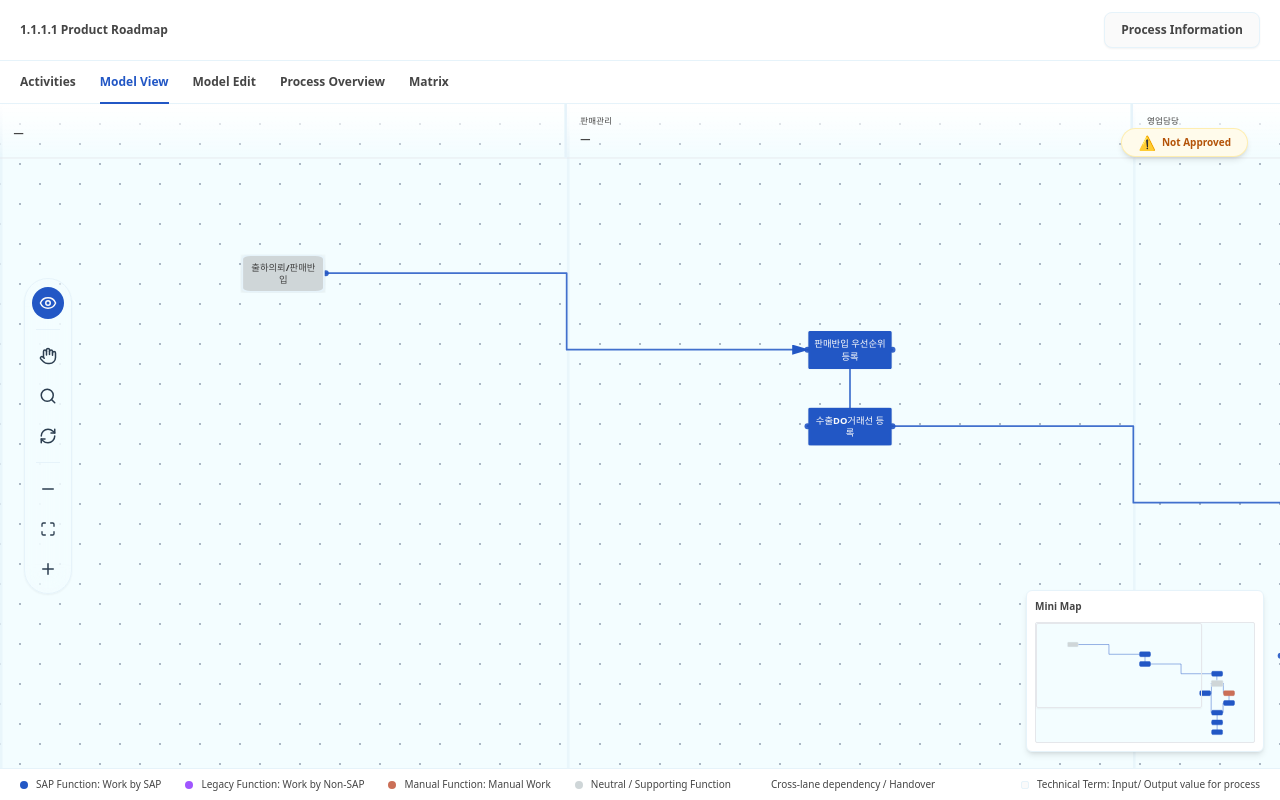
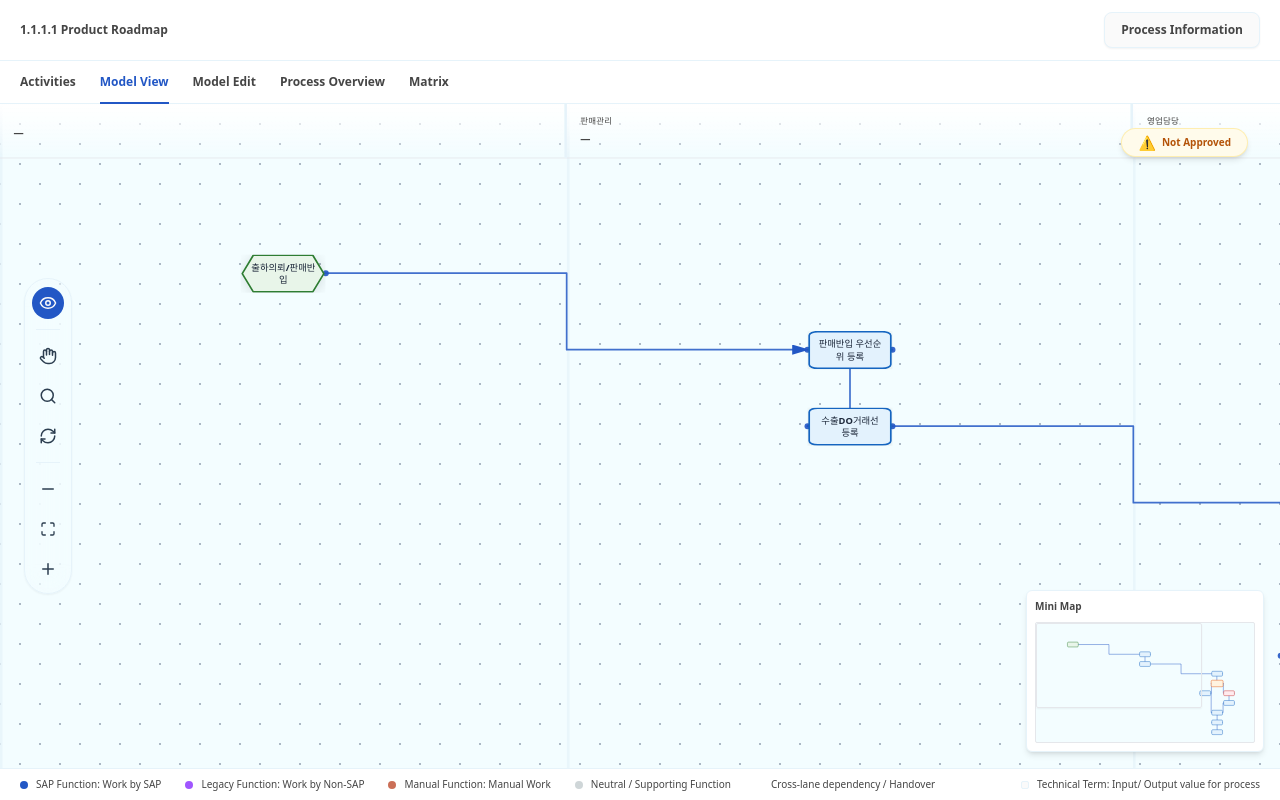
Before and after one commit to axios104/View-Only, a React (Vite) app: page / in a window 1280 px wide. Built offline with nearby package versions, Linux system fonts and the light colour scheme.

Commit message:
color theme changes

```diff
--- a/package.json
+++ b/package.json
@@ -14,6 +14,7 @@
     "dagre": "^0.8.5",
     "lucide-react": "^1.7.0",
     "react": "^19.2.4",
+    "react-awesome-shapes": "^0.1.6",
     "react-dom": "^19.2.4",
     "react-redux": "^9.2.0",
     "react-router-dom": "^7.14.0"
--- a/src/components/ProcessCanvas.tsx
+++ b/src/components/ProcessCanvas.tsx
@@ -1,5 +1,5 @@
 import { forwardRef, useImperativeHandle, useMemo, useRef, useState } from 'react'
-import type { Anchor, Person, RoadmapDiagram, NodeShape, Lane } from '../types/roadmap'
+import type { Anchor, Person, RoadmapDiagram, Lane } from '../types/roadmap'
 import { setTranslate, setScale, setSelectedEditEdgeId, setSelectedEditNodeId } from '../store/canvasSlice'
 import { useAppDispatch, useAppSelector } from '../store/hooks'
 import { updateNodeCoords, addEdge, removeEdge } from '../store/diagramSlice'
@@ -34,45 +34,93 @@ function anchorPoint(n: PositionedRoadmapNode, a: Anchor): { x: number; y: numbe
   }
 }
 
-function NodeBg({ shape, fill, border }: { shape: NodeShape, fill: string, border: string }) {
+// ---------------------------------------------------------
+// CUSTOM SHAPE & COLOR MAPPER (With safe fallbacks)
+// ---------------------------------------------------------
+function getMappedNodeStyle(n: PositionedRoadmapNode) {
+  // Safe casting to avoid TS errors on dynamic layout props
+  let shape = (n as any).shape || 'rounded-rect'
+  let fill = (n as any).style?.fill || '#ffffff'
+  let border = (n as any).style?.border || '#cbd5e1'
+
+  // Safe string conversion to avoid crashes if metadata is missing
+  const t = String(n.type || '').toLowerCase()
+  const meta = String(n.metadata?.typeText || '').toLowerCase()
+  const label = String(n.label || n.title || '').toLowerCase()
+
+  // 1. SAP Function (Blue Rectangle)
+  if (t === 'process' || t === 'sap' || meta === 'sap') {
+    fill = '#E3F2FD'; border = '#1565C0'; shape = 'rounded-rect'
+  }
+  // 2. Legacy function (Purple Rectangle)
+  if (t === 'legacy' || meta.includes('legacy') || label.includes('legacy')) {
+    fill = '#F3E5F5'; border = '#7B1FA2'; shape = 'rounded-rect'
+  }
+  // 3. Manual Function (Red Trapezoid)
+  if (t === 'process-red' || t === 'manual' || meta.includes('manual') || label.includes('manual')) {
+    fill = '#FFEBEE'; border = '#C62828'; shape = 'trapezoid'
+  }
+  // 4. Technical Term (Gray Rectangle)
+  if (t === 'technical' || meta.includes('technical') || label.includes('technical') || label.includes('tech')) {
+    fill = '#F5F5F5'; border = '#424242'; shape = 'rounded-rect'
+  }
+  // 5. Start / End (Hexagon)
+  if (t === 'terminator' || t === 'start-end' || label.includes('start') || label.includes('end')) {
+    fill = '#E8F5E9'; border = '#2E7D32'; shape = 'hexagon'
+  }
+  // 6. Input (Parallelogram / "2 Hex")
+  if (t === 'input' || t === 'data' || label.includes('input')) {
+    fill = '#FFF8E1'; border = '#FF8F00'; shape = 'parallelogram'
+  }
+
+  // Preserve Decision Diamond
+  if (t === 'decision') {
+    fill = '#FFF3E0'; border = '#E65100'; shape = 'decision'
+  }
+
+  return { shape, fill, border }
+}
+
+// ---------------------------------------------------------
+// CUSTOM SVG GENERATOR
+// ---------------------------------------------------------
+function NodeBg({ shape, fill, border }: { shape: string, fill: string, border: string }) {
+  const dropShadow = 'drop-shadow(0 2px 8px rgba(0,0,0,0.12))'
+
   if (shape === 'decision') {
     return (
-      <svg className="absolute inset-0 h-full w-full" preserveAspectRatio="none" viewBox="0 0 100 100" style={{ filter: 'drop-shadow(0 2px 8px rgba(0,0,0,0.12))' }}>
+      <svg className="absolute inset-0 h-full w-full" preserveAspectRatio="none" viewBox="0 0 100 100" style={{ filter: dropShadow }}>
         <polygon points="50,2 98,50 50,98 2,50" fill={fill} stroke={border} strokeWidth="2" vectorEffect="non-scaling-stroke" strokeLinejoin="round" />
       </svg>
     )
   }
   if (shape === 'hexagon') {
     return (
-      <svg className="absolute inset-0 h-full w-full" preserveAspectRatio="none" viewBox="0 0 100 100" style={{ filter: 'drop-shadow(0 2px 8px rgba(0,0,0,0.12))' }}>
-        <polygon points="12,2 88,2 98,50 88,98 12,98 2,50" fill={fill} stroke={border} strokeWidth="2" vectorEffect="non-scaling-stroke" strokeLinejoin="round" />
+      <svg className="absolute inset-0 h-full w-full" preserveAspectRatio="none" viewBox="0 0 100 100" style={{ filter: dropShadow }}>
+        <polygon points="15,2 85,2 98,50 85,98 15,98 2,50" fill={fill} stroke={border} strokeWidth="2" vectorEffect="non-scaling-stroke" strokeLinejoin="round" />
       </svg>
     )
   }
-  if (shape === 'document') {
+  if (shape === 'parallelogram') {
     return (
-      <svg className="absolute inset-0 h-full w-full" preserveAspectRatio="none" viewBox="0 0 100 100" style={{ filter: 'drop-shadow(0 2px 8px rgba(0,0,0,0.12))' }}>
-        <polygon points="2,2 75,2 98,25 98,98 2,98" fill={fill} stroke={border} strokeWidth="2" vectorEffect="non-scaling-stroke" strokeLinejoin="round" />
-        <polyline points="75,2 75,25 98,25" fill="none" stroke={border} strokeWidth="2" vectorEffect="non-scaling-stroke" strokeLinejoin="round" />
+      <svg className="absolute inset-0 h-full w-full" preserveAspectRatio="none" viewBox="0 0 100 100" style={{ filter: dropShadow }}>
+        <polygon points="15,2 98,2 85,98 2,98" fill={fill} stroke={border} strokeWidth="2" vectorEffect="non-scaling-stroke" strokeLinejoin="round" />
       </svg>
     )
   }
-  if (shape === 'rounded-rect' || shape === 'rect') {
-    const rx = shape === 'rounded-rect' ? "10" : "2"
+  if (shape === 'trapezoid') {
     return (
-      <svg className="absolute inset-0 h-full w-full" preserveAspectRatio="none" viewBox="0 0 100 100" style={{ filter: 'drop-shadow(0 2px 8px rgba(0,0,0,0.12))' }}>
-        <rect x="2" y="2" width="96" height="96" rx={rx} fill={fill} stroke={border} strokeWidth="2" vectorEffect="non-scaling-stroke" strokeLinejoin="round" />
+      <svg className="absolute inset-0 h-full w-full" preserveAspectRatio="none" viewBox="0 0 100 100" style={{ filter: dropShadow }}>
+        <polygon points="10,2 90,2 98,98 2,98" fill={fill} stroke={border} strokeWidth="2" vectorEffect="non-scaling-stroke" strokeLinejoin="round" />
       </svg>
     )
   }
-  if (shape === 'arrow-right') {
-    return (
-      <svg className="absolute inset-0 h-full w-full" preserveAspectRatio="none" viewBox="0 0 100 100" style={{ filter: 'drop-shadow(0 2px 8px rgba(0,0,0,0.12))' }}>
-        <polygon points="2,2 85,2 98,50 85,98 2,98 15,50" fill={fill} stroke={border} strokeWidth="2" vectorEffect="non-scaling-stroke" strokeLinejoin="round" />
-      </svg>
-    )
-  }
-  return null
+  // default fallback: rounded-rect (SAP, Legacy, Technical)
+  return (
+    <svg className="absolute inset-0 h-full w-full" preserveAspectRatio="none" viewBox="0 0 100 100" style={{ filter: dropShadow }}>
+      <rect x="2" y="2" width="96" height="96" rx="10" fill={fill} stroke={border} strokeWidth="2" vectorEffect="non-scaling-stroke" strokeLinejoin="round" />
+    </svg>
+  )
 }
 
 function Node({ n, onClick, onPointerDown, onAnchorDown, onMouseEnter, onMouseLeave }: {
@@ -85,6 +133,8 @@ function Node({ n, onClick, onPointerDown, onAnchorDown, onMouseEnter, onMouseLe
 }) {
   const { selectedEditNodeId, mode, handMode } = useAppSelector((s) => s.canvas)
   const isSelected = mode === 'edit' && selectedEditNodeId === n.id
+
+  const { shape, fill, border } = getMappedNodeStyle(n)
 
   const base = 'absolute grid select-none place-items-center text-center text-[11px] leading-snug transition-all duration-200 z-10'
 
@@ -108,24 +158,24 @@ function Node({ n, onClick, onPointerDown, onAnchorDown, onMouseEnter, onMouseLe
         top: n.y,
         width: n.w,
         height: n.h,
-        color: n.style.text,
-        fontWeight: 600,
-        outline: isSelected ? '3px solid var(--color-primary)' : 'none',
-        outlineOffset: isSelected ? '4px' : '0px',
-        borderRadius: n.shape === 'decision' || n.shape === 'hexagon' ? '4px' : 'inherit'
+        color: '#1e293b', // Forced dark slate for high contrast against pastel fills
+        fontWeight: 700,
+        outline: 'none', // FIXED: Removed the blue outline
+        borderRadius: 'inherit'
       }}
     >
       <div className="absolute inset-0 overflow-hidden pointer-events-none" style={{ borderRadius: 'inherit' }}>
-        <NodeBg shape={n.shape} fill={n.style.fill} border={n.style.border} />
+        <NodeBg shape={shape} fill={fill} border={border} />
       </div>
-      <div className="relative z-10 flex h-full w-full items-center justify-center p-2 text-center overflow-hidden pointer-events-none">
+      <div className="relative z-10 flex h-full w-full items-center justify-center p-3 text-center overflow-hidden pointer-events-none">
         <div>
-          {(n.label ?? '').split('\n').map((line: string, idx: number) => (
+          {(n.label || n.title || '').split('\n').map((line: string, idx: number) => (
             <div key={idx} className="break-words">{line}</div>
           ))}
         </div>
       </div>
 
+      {/* FIXED: The connector dots will still render when selected, even without the outline */}
       {isSelected && (
         <>
           <AnchorHandle pos="top" onClick={(e) => onAnchorDown?.(e, n, 'top')} />
@@ -140,7 +190,7 @@ function Node({ n, onClick, onPointerDown, onAnchorDown, onMouseEnter, onMouseLe
 
 function AnchorHandle({ pos, onClick }: { pos: Anchor, onClick: (e: React.PointerEvent) => void }) {
   const getStyle = () => {
-    switch(pos) {
+    switch (pos) {
       case 'top': return { top: -5, left: '50%', transform: 'translateX(-50%)' }
       case 'bottom': return { bottom: -5, left: '50%', transform: 'translateX(-50%)' }
       case 'left': return { left: -5, top: '50%', transform: 'translateY(-50%)' }
@@ -161,7 +211,7 @@ export const ProcessCanvas = forwardRef<ProcessCanvasApi, ProcessCanvasProps>(fu
   { diagram, className, onPersonClick, onNodeClick, onLaneClick, onBackgroundClick, onDropNode },
   ref,
 ) {
-  // SAFETY NET: Provide fallbacks for missing arrays or canvas properties
+  // SAFETY NET
   const safeDiagram = useMemo(() => ({
     ...diagram,
     lanes: diagram?.lanes || [],
@@ -210,38 +260,6 @@ export const ProcessCanvas = forwardRef<ProcessCanvasApi, ProcessCanvasProps>(fu
   const contentHeight = headerH + (maxLevel + 1) * rowGap
   const docHeight = Math.max(safeDiagram.canvas.height, contentHeight + 50)
 
-  // Bounds Calculator: Prevent infinite scrolling
-  const getClampedTranslate = (nextTx: number, nextTy: number, currentScale: number) => {
-    const el = viewportRef.current
-    if (!el) return { tx: nextTx, ty: nextTy }
-
-    const rect = el.getBoundingClientRect()
-    const padding = 50
-
-    const scaledW = safeDiagram.canvas.width * currentScale
-    let minTx, maxTx
-    if (scaledW + padding * 2 < rect.width) {
-      minTx = maxTx = (rect.width - scaledW) / 2
-    } else {
-      minTx = rect.width - scaledW - padding
-      maxTx = padding
-    }
-
-    const scaledH = docHeight * currentScale
-    let minTy, maxTy
-    if (scaledH + padding * 2 < rect.height) {
-      minTy = maxTy = padding
-    } else {
-      minTy = rect.height - scaledH - padding
-      maxTy = padding
-    }
-
-    return {
-      tx: Math.max(minTx, Math.min(maxTx, nextTx)),
-      ty: Math.max(minTy, Math.min(maxTy, nextTy)),
-    }
-  }
-
   const nodesById = useMemo(() => {
     const m = new Map<string, PositionedRoadmapNode>()
     for (const n of positionedNodes) m.set(n.id, n)
@@ -259,7 +277,6 @@ export const ProcessCanvas = forwardRef<ProcessCanvasApi, ProcessCanvasProps>(fu
       return { id: e.id, from, to, connector, label: e.label ?? null, source: e.from || e.source, target: e.to || e.target }
     }).filter(Boolean) as any[]
 
-    // Detect and offset parallel/duplicate connectors
     const edgesByPair = new Map<string, any[]>()
     edgesList.forEach(edge => {
       const key1 = `${edge.source}->${edge.target}`
@@ -268,7 +285,6 @@ export const ProcessCanvas = forwardRef<ProcessCanvasApi, ProcessCanvasProps>(fu
       edgesByPair.get(key)!.push(edge)
     })
 
-    // Apply offset to parallel connectors
     const offsetEdges = edgesList.map(edge => {
       const key = `${edge.source}->${edge.target}`
       const parallelEdges = edgesByPair.get(key) || []
@@ -315,11 +331,9 @@ export const ProcessCanvas = forwardRef<ProcessCanvasApi, ProcessCanvasProps>(fu
       const worldX = ex / scale
       const worldY = ey / scale
 
-      // Find the lane the cursor is over
       const laneIdx = Math.max(0, Math.min(safeDiagram.lanes.length - 1, Math.floor(worldX / laneWidth)))
       const hoveredLaneId = safeDiagram.lanes[laneIdx]?.id
 
-      // Clamp strictly inside that lane's column boundaries
       const laneMinX = laneIdx * laneWidth + 8
       const laneMaxX = laneMinX + laneWidth - n.w - 16
 
@@ -339,7 +353,7 @@ export const ProcessCanvas = forwardRef<ProcessCanvasApi, ProcessCanvasProps>(fu
         }
         return null
       })
-      try { (ev.target as Element).releasePointerCapture(ev.pointerId) } catch {}
+      try { (ev.target as Element).releasePointerCapture(ev.pointerId) } catch { }
     }
 
     window.addEventListener('pointermove', onMove)
@@ -366,7 +380,6 @@ export const ProcessCanvas = forwardRef<ProcessCanvasApi, ProcessCanvasProps>(fu
 
       setDrawingEdge(prev => prev ? { ...prev, x: worldX, y: worldY } : null)
 
-      // Calculate manual collision because pointer-capture blocks onMouseEnter
       const hovered = positionedNodes.find(pn => worldX >= pn.x && worldX <= pn.x + pn.w && worldY >= pn.y && worldY <= pn.y + pn.h)
       hoveredNodeRef.current = hovered ? hovered.id : null
     }
@@ -382,7 +395,7 @@ export const ProcessCanvas = forwardRef<ProcessCanvasApi, ProcessCanvasProps>(fu
         }
         return null
       })
-      try { (ev.target as Element).releasePointerCapture(ev.pointerId) } catch {}
+      try { (ev.target as Element).releasePointerCapture(ev.pointerId) } catch { }
     }
 
     window.addEventListener('pointermove', onMove)
@@ -402,7 +415,6 @@ export const ProcessCanvas = forwardRef<ProcessCanvasApi, ProcessCanvasProps>(fu
     const clampedScale = Math.max(0.05, Math.min(4.0, nextScale))
     dispatch(setScale(clampedScale))
 
-    // After scale, scroll so same world point stays under cursor
     requestAnimationFrame(() => {
       el.scrollLeft = worldX * clampedScale - px
       el.scrollTop = worldY * clampedScale - py
@@ -449,7 +461,6 @@ export const ProcessCanvas = forwardRef<ProcessCanvasApi, ProcessCanvasProps>(fu
     },
     reset: resetToLeft,
     fit,
-    // Note: expose resetToLeft behavior instead of fit-to-screen reset.
   }), [dispatch, scale, docHeight, safeDiagram.canvas.width])
 
   return (
@@ -460,7 +471,6 @@ export const ProcessCanvas = forwardRef<ProcessCanvasApi, ProcessCanvasProps>(fu
           pendingAddType ? 'cursor-crosshair' : (magnifierMode ? 'cursor-zoom-in' : (handMode ? (dragging ? 'cursor-grabbing' : 'cursor-grab') : 'cursor-default'))].join(' ')}
         style={{ touchAction: 'none' }}
         onScroll={() => {
-          // Sync scroll position to Redux for minimap
           const el = viewportRef.current
           if (el) {
             dispatch(setTranslate({ tx: -el.scrollLeft, ty: -el.scrollTop }))
@@ -471,7 +481,6 @@ export const ProcessCanvas = forwardRef<ProcessCanvasApi, ProcessCanvasProps>(fu
             e.preventDefault()
             zoomAround(scale * (e.deltaY > 0 ? 0.92 : 1.08), e.clientX, e.clientY)
           }
-          // Normal wheel: let native scroll handle it
         }}
         onPointerDown={(e) => {
           if (magnifierMode) {
@@ -503,7 +512,6 @@ export const ProcessCanvas = forwardRef<ProcessCanvasApi, ProcessCanvasProps>(fu
               clickCandidateRef.current.moved = true
             }
 
-            // Hand drag → native scroll
             const vp = viewportRef.current
             if (vp) {
               vp.scrollLeft -= dx
@@ -541,7 +549,6 @@ export const ProcessCanvas = forwardRef<ProcessCanvasApi, ProcessCanvasProps>(fu
           window.addEventListener('pointerup', onUp)
         }}
       >
-        {/* Dot-grid background - fixed behind scroll */}
         <div className="sticky inset-0 w-full h-0 pointer-events-none z-0">
           <div className="absolute inset-0 pointer-events-none"
             style={{
@@ -562,7 +569,6 @@ export const ProcessCanvas = forwardRef<ProcessCanvasApi, ProcessCanvasProps>(fu
             ref={transformLayerRef}
             onClick={(e) => {
               if (handMode) return;
-              // If click happened on a known node or lane, let it propagate but do nothing here
               if ((e.target as HTMLElement).closest('[data-node-id]') || (e.target as HTMLElement).closest('[data-lane-id]')) return;
 
               const rect = transformLayerRef.current?.getBoundingClientRect();
@@ -621,7 +627,7 @@ export const ProcessCanvas = forwardRef<ProcessCanvasApi, ProcessCanvasProps>(fu
               </defs>
               {drawingEdge && (() => {
                 const srcNode = nodesById.get(drawingEdge.sourceId)
-                if(!srcNode) return null
+                if (!srcNode) return null
                 const pt = anchorPoint({ ...srcNode, x: draggedNode?.id === srcNode.id ? draggedNode.x : srcNode.x, y: draggedNode?.id === srcNode.id ? draggedNode.y : srcNode.y }, drawingEdge.sourceAnchor)
                 return (
                   <path d={`M ${pt.x} ${pt.y} L ${drawingEdge.x} ${drawingEdge.y}`} stroke="var(--color-primary)" strokeWidth={3} fill="none" strokeDasharray="5,5" />
@@ -655,6 +661,7 @@ export const ProcessCanvas = forwardRef<ProcessCanvasApi, ProcessCanvasProps>(fu
                 return (
                   <g key={e.id}
                     className={mode === 'edit' ? 'cursor-pointer hover:opacity-80' : ''}
+                    style={{ pointerEvents: 'all' }} // <--- FIX: This makes the line clickable again!
                     onClick={(ev) => {
                       if (mode === 'edit') {
                         ev.stopPropagation()
@@ -669,11 +676,8 @@ export const ProcessCanvas = forwardRef<ProcessCanvasApi, ProcessCanvasProps>(fu
                     {/* Connector path */}
                     <path d={`M ${fromPt.x} ${fromPt.y} L ${bendXOffset} ${fromPt.y} L ${bendXOffset} ${toPt.y} L ${toPt.x} ${toPt.y}`}
                       stroke={strokeColor} strokeWidth={isSelectedEdge ? 3 : 2} fill="none" strokeOpacity={0.85} strokeLinecap="round" strokeLinejoin="round" markerEnd="url(#arrowhead)" />
-                    {/* Dot at source */}
                     <circle cx={fromPt.x} cy={fromPt.y} r={3.5} fill={strokeColor} opacity={0.9} />
-                    {/* Dot at target */}
                     <circle cx={toPt.x} cy={toPt.y} r={3.5} fill={strokeColor} opacity={0.9} />
-                    {/* Label */}
                     {e.label && (
                       <text x={labelX} y={labelY} textAnchor={isGoingRight ? 'start' : 'end'} fontSize={11} fill="var(--color-text-primary)" fontWeight={600}
                         style={{ pointerEvents: 'none' }}>
@@ -695,8 +699,8 @@ export const ProcessCanvas = forwardRef<ProcessCanvasApi, ProcessCanvasProps>(fu
                 onMouseLeave={() => { hoveredNodeRef.current = null }}
               />
             ))}
-          </div>{/* close transform layer */}
-        </div>{/* close sizer */}
+          </div>
+        </div>
 
       </div>
       <MiniMap
@@ -739,7 +743,6 @@ function MiniMap({ diagram, docHeight, viewportRef, scale, tx, ty, onJump, posit
   const s = Math.min(miniWidth / safeCanvasW, miniHeight / docHeight)
   const [isDragging, setIsDragging] = useState(false)
 
-  // Dragging state for the minimap container itself
   const [customPos, setCustomPos] = useState<{ x: number; y: number } | null>(null)
   const [isDraggingMinimap, setIsDraggingMinimap] = useState(false)
   const [dragStart, setDragStart] = useState({ x: 0, y: 0 })
@@ -747,12 +750,10 @@ function MiniMap({ diagram, docHeight, viewportRef, scale, tx, ty, onJump, posit
 
   const updateJump = (e: React.PointerEvent) => {
     const rect = e.currentTarget.getBoundingClientRect()
-    // Convert minimap click to world coordinates, then to scroll position
     const worldX = (e.clientX - rect.left) / s
     const worldY = (e.clientY - rect.top) / s
     const vp = viewportRef.current
     if (!vp) return
-    // Center the viewport on the clicked world point
     vp.scrollLeft = worldX * scale - vp.clientWidth / 2
     vp.scrollTop = worldY * scale - vp.clientHeight / 2
   }
@@ -797,7 +798,6 @@ function MiniMap({ diagram, docHeight, viewportRef, scale, tx, ty, onJump, posit
     e.currentTarget.releasePointerCapture(e.pointerId)
   }
 
-  // Derive scroll position from tx/ty (tx = -scrollLeft, ty = -scrollTop)
   const scrollLeft = -tx
   const scrollTop = -ty
 
@@ -838,9 +838,12 @@ function MiniMap({ diagram, docHeight, viewportRef, scale, tx, ty, onJump, posit
                   stroke={e.connector} strokeWidth={7} fill="none" opacity={0.6} strokeLinecap="round" strokeLinejoin="round" />
               )
             })}
-            {positionedNodes.map(n => (
-              <rect key={`mini-${n.id}`} x={n.x} y={n.y} width={n.w} height={n.h} fill={n.style.fill} stroke={n.style.border} strokeWidth={4} rx={10} />
-            ))}
+            {positionedNodes.map(n => {
+              const { fill, border } = getMappedNodeStyle(n)
+              return (
+                <rect key={`mini-${n.id}`} x={n.x} y={n.y} width={n.w} height={n.h} fill={fill} stroke={border} strokeWidth={4} rx={10} />
+              )
+            })}
           </svg>
         </div>
 
```
Also changed, not shown: 1 other file (tests, documents, lock files or other folders).
